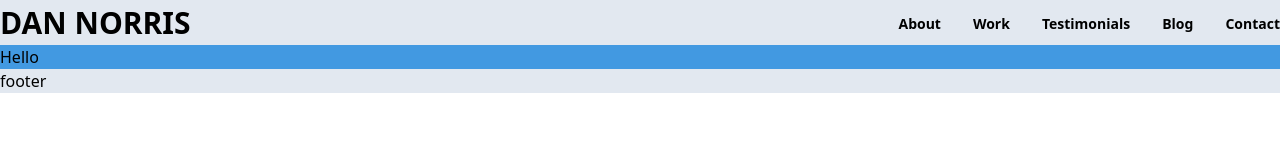
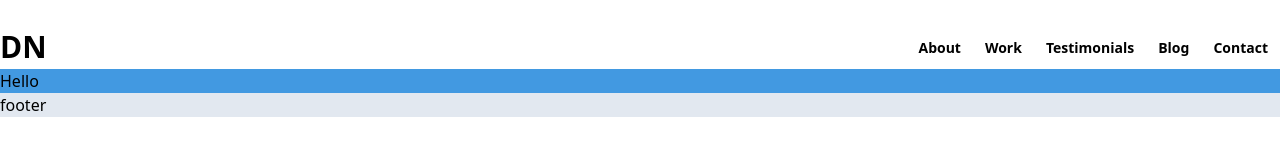
Before and after one commit to daniel-norris/v2, a Gatsby site: page / in a window 1280 px wide. Built offline with nearby package versions, Linux system fonts and the light colour scheme; Gatsby itself is replaced by a stand-in of ours.

Commit message:
created new props for logo component

```diff
--- a/src/components/header.js
+++ b/src/components/header.js
@@ -2,6 +2,7 @@ import React from 'react';
 import { Link } from 'gatsby';
 
 import Logo from '../components/logo';
+import Icon from '../components/icons/index';
 
 import { navLinks, siteShortTitle } from '../config';
 
@@ -10,17 +11,18 @@ const Header = () => {
     const { menu } = navLinks;
 
     return (
-        <header className="bg-gray-300 flex items-center justify-between">
+        <header className="flex items-center justify-between">
 
-            <Logo />
+            <Logo text={siteShortTitle} />
             <nav>
                 {menu.map(({ name, url }, key) => {
                     return (
-                        <Link className="text-sm font-bold ml-8" key={key} to={url}>
+                        <Link className="text-sm font-bold p-3 rounded hover:bg-gray-200" key={key} to={url}>
                             {name}
                         </Link>
                     )
                 })}
+
             </nav>
 
         </header >
--- a/src/components/icons/index.js
+++ b/src/components/icons/index.js
@@ -2,7 +2,6 @@ import React from "react"
 
 import IconMoon from './moon';
 
-// Utility function to grab Icons by name
 const Icon = ({ name, color }) => {
     switch (name.toLowerCase()) {
         case "moon":
--- a/src/components/icons/moon.js
+++ b/src/components/icons/moon.js
@@ -3,14 +3,14 @@ import PropTypes from 'prop-types';
 
 const Moon = ({ color }) => {
     return (
-        < svg xmlns="http://www.w3.org/2000/svg" viewBox="0 0 30 30" >
+        <svg xmlns="http://www.w3.org/2000/svg" viewBox="0 0 30 30" >
             <path d="M22,21c-6.627,0-12-5.373-12-12c0-1.95,0.475-3.785,1.3-5.412C6.485,5.148,3,9.665,3,15c0,6.627,5.373,12,12,12 c4.678,0,8.72-2.682,10.7-6.588C24.534,20.79,23.292,21,22,21z">
             </path>
         </svg>
     );
 };
 
-Moon.PropTypes = {
+Moon.propTypes = {
     color: PropTypes.string,
 };
 
--- a/src/components/layout.js
+++ b/src/components/layout.js
@@ -5,7 +5,7 @@ import Header from '../components/header';
 
 const Layout = ({ children }) => {
     return (
-        <div className="mx-auto container w-full min-h-full">
+        <div className="mx-auto container w-full min-h-full mt-6">
             <Header />
             <main>{children}</main>
             <footer className="bg-gray-300">
--- a/src/components/logo.js
+++ b/src/components/logo.js
@@ -1,9 +1,14 @@
 import React from 'react';
+import PropTypes from 'prop-types';
 
-const Logo = () => {
+const Logo = ({ text }) => {
     return (
-        <h1 className="text-3xl font-bold uppercase">Dan Norris</h1>
+        <h1 className="text-3xl font-bold uppercase">{text}</h1>
     );
 };
 
+Logo.propTypes = {
+    text: PropTypes.string.isRequired,
+}
+
 export default Logo;
```
